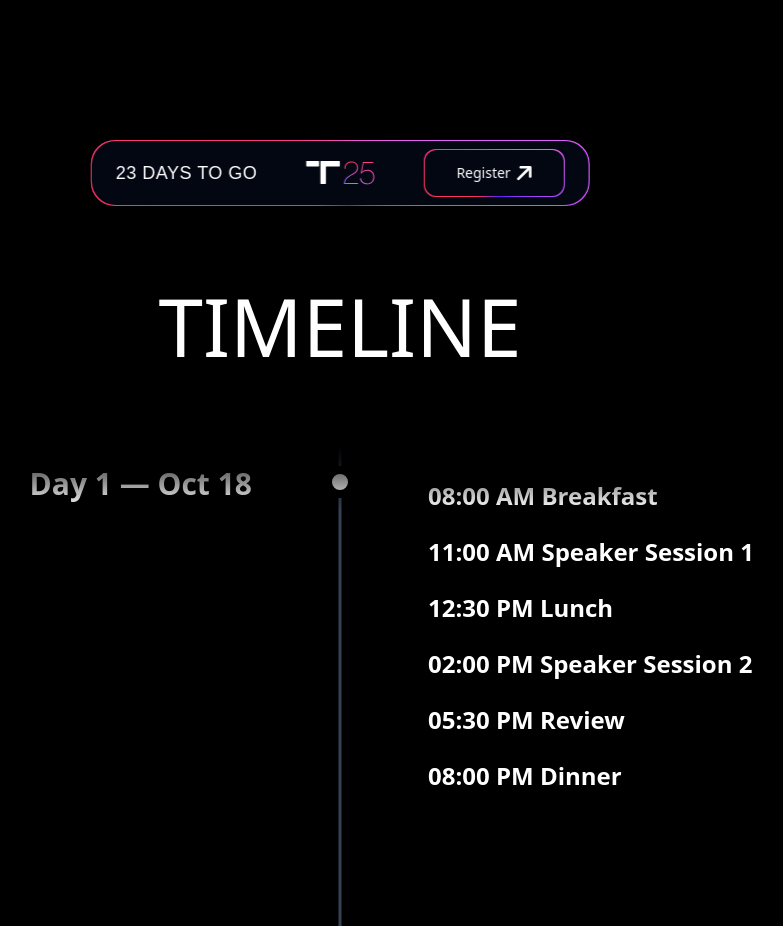
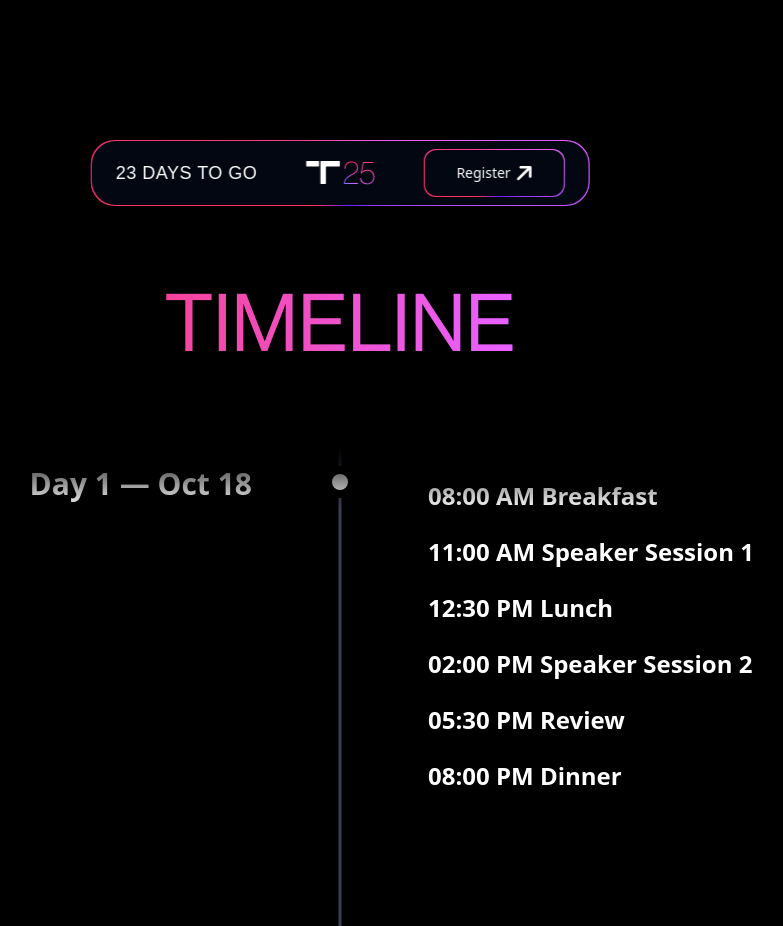
Before and after one commit to shikharmgautam/transfinitte-2025, a React (Vite) app: page / in a window 1280 px wide. Shown: the part 1460-2386 px from the top of the page, without its empty margins (300-1083 px from the left). Built offline with nearby package versions, Linux system fonts and the light colour scheme.

Commit message:
some changes

```diff
--- a/src/components/timeline.jsx
+++ b/src/components/timeline.jsx
@@ -3,9 +3,10 @@ import React from 'react'
 const Timeline = () => {
   return (
     <>
-      <div className="App text-white relative bg-black h-[30vh] flex items-center justify-center text-[5rem] z-20">
+      <div className="App text-white relative bg-black h-[30vh] flex items-center justify-center text-[5rem] z-20 font-neue-roman text-radial-gradient ">
         TIMELINE
       </div>
+      <div className='h-[40vh] bg-black w-full transform -translate-y-[40vh] absolute z-2'></div>
       <div className="w-[3px] h-[50vh] bg-gradient-to-b from-[#ff7448] via-[#c04892] to-[#6348ff] fixed top-0 left-1/2 -translate-x-1/2 -z-10"></div>
 
       <div className="wrapper text-white flex flex-col align-center gap-30 relative min-h-screen">
--- a/src/index.css
+++ b/src/index.css
@@ -183,7 +183,7 @@ body{
   left: 0;
   right: 0;
   width: 100%;
-  height: 100vh;
+  height: 130vh;
   background: linear-gradient(0deg, rgba(0, 0, 0, 0.9) 0%, rgba(0, 0, 0, 0.7) 50%, transparent 100%);
   pointer-events: none;
   z-index: 15;
@@ -317,13 +317,13 @@ body{
 .content-1 {
 	animation: appear linear;
 	animation-timeline: view();
-	animation-range: entry 20%;
+	animation-range: entry 0%;
 	color: white;
 }
 
 @media (min-width: 640px) {
 	.content-1 {
-		animation-range: entry 80%;
+		animation-range: entry 0%;
 	}
 }
 .content-2 {
```
